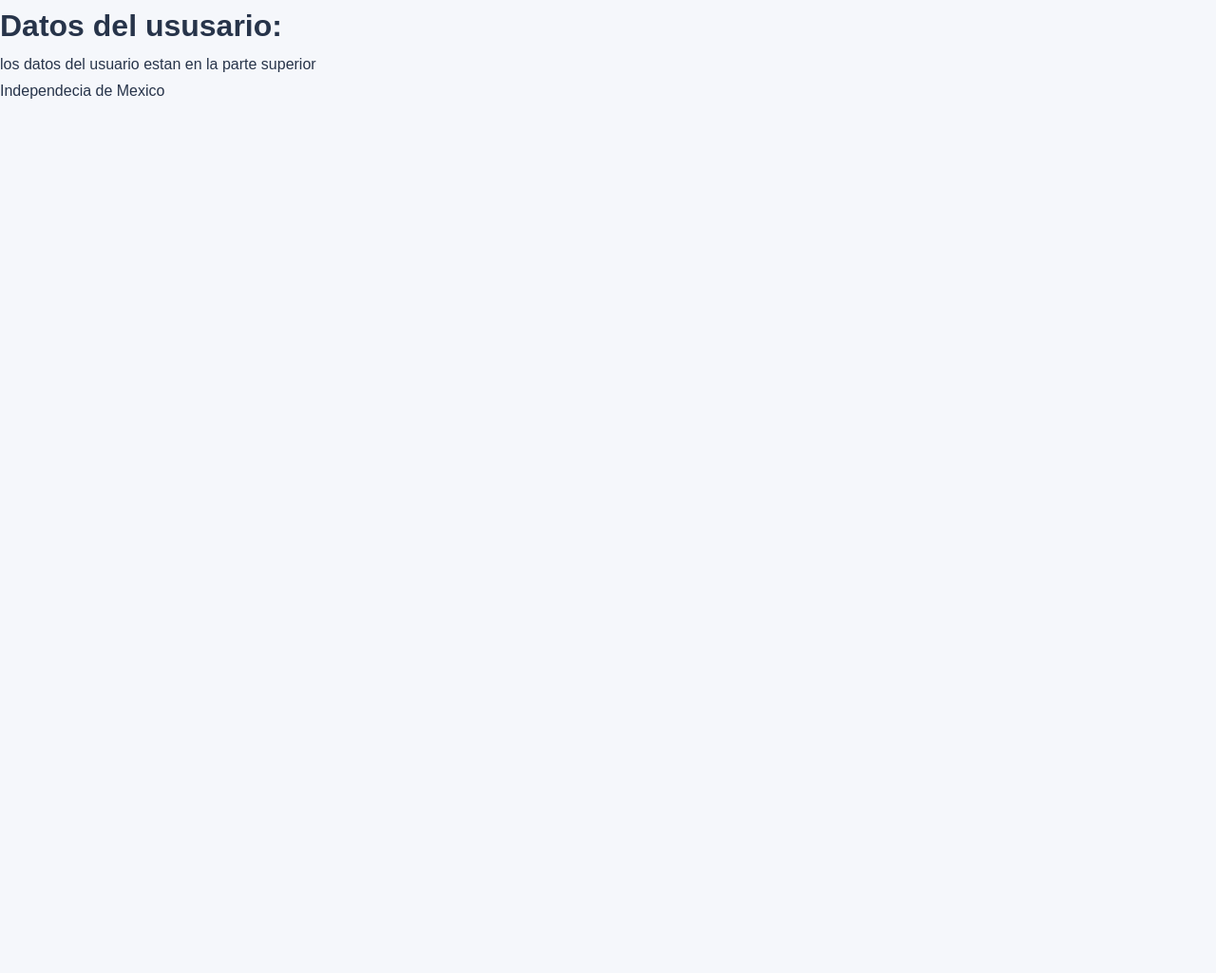
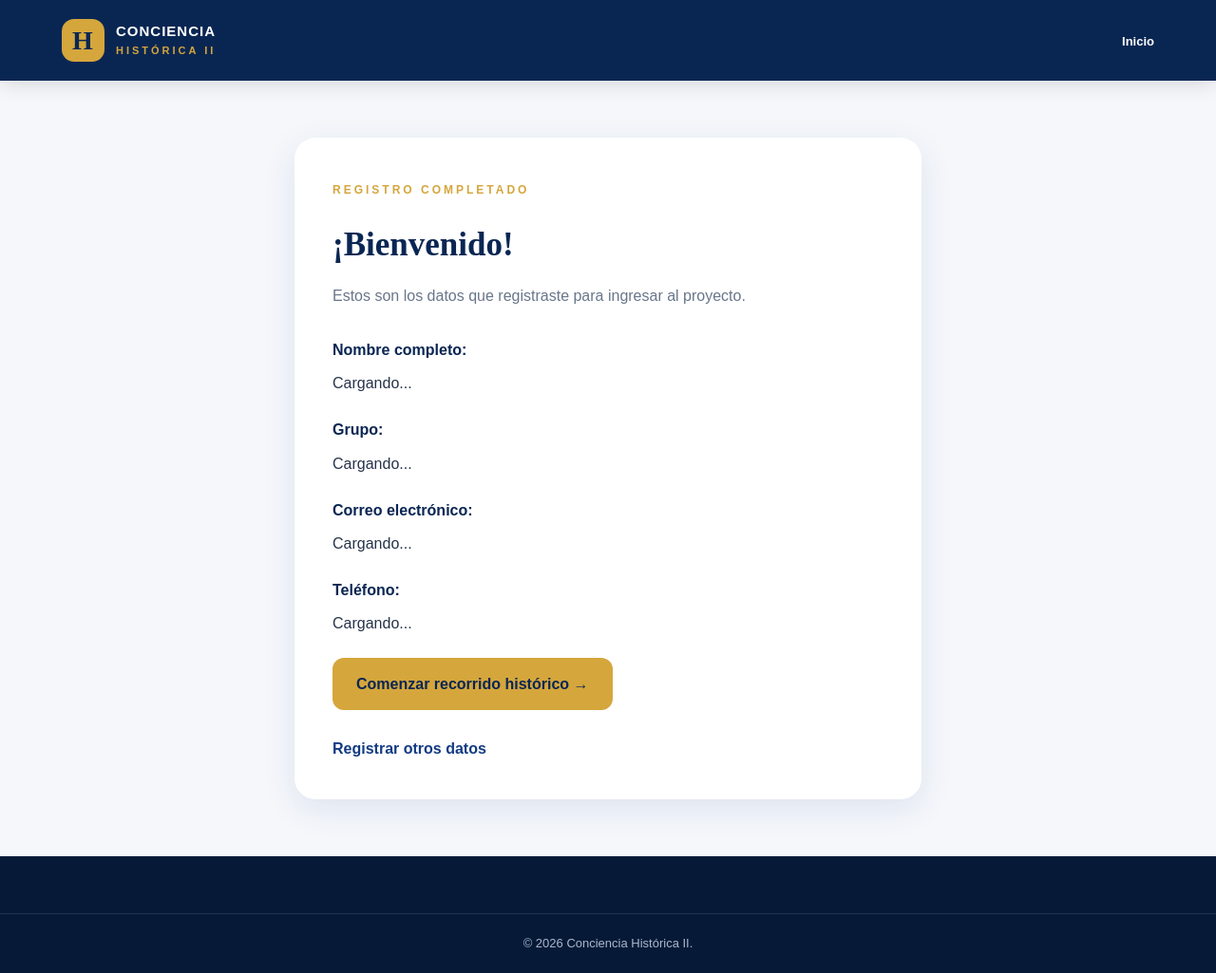
Before and after one commit to Yahir1717/PaginaWebYahir, a plain HTML site: page datos.html in a window 1280 px wide. Shown: the whole page at 95% size. Before the commit the page ends 800 px from the top, so only its background shows below. Drawn offline with Linux system fonts and the light colour scheme.

Commit message:
Revamp datos.html with new structure and content

```diff
--- a/datos.html
+++ b/datos.html
@@ -1,16 +1,136 @@
 <!DOCTYPE html>
-<html lang="en">
+<html lang="es">
+
 <head>
+
     <meta charset="UTF-8">
     <meta name="viewport" content="width=device-width, initial-scale=1.0">
-    <title>Datos</title>
+
+    <title>Datos registrados | Conciencia Histórica II</title>
+
     <link rel="stylesheet" href="disenioPagina.css">
-    <link rel="icon" type="Libro.png" href="Libro.png">
+
+    <script src="js/app.js" defer></script>
+
 </head>
+
 <body>
-    <h1>Datos del ususario:</h1>
-     <p>los datos del usuario estan en la parte superior</p>
 
-     <a href="Pagina1.html">Independecia de Mexico</a>
+    <header class="header">
+
+        <nav class="navbar container">
+
+            <a href="index.html" class="logo">
+
+                <span class="logo-icon">H</span>
+
+                <span>
+                    CONCIENCIA
+                    <small>HISTÓRICA II</small>
+                </span>
+
+            </a>
+
+            <ul class="nav-links">
+
+                <li>
+                    <a href="index.html">Inicio</a>
+                </li>
+
+            </ul>
+
+        </nav>
+
+    </header>
+
+
+    <main>
+
+        <section class="form-section">
+
+            <article class="form-card">
+
+                <span class="section-tag">
+                    REGISTRO COMPLETADO
+                </span>
+
+                <h1>¡Bienvenido!</h1>
+
+                <p>
+                    Estos son los datos que registraste
+                    para ingresar al proyecto.
+                </p>
+
+
+                <div id="informacionUsuario">
+
+                    <div class="form-group">
+
+                        <label>Nombre completo:</label>
+
+                        <p id="datoNombre">Cargando...</p>
+
+                    </div>
+
+
+                    <div class="form-group">
+
+                        <label>Grupo:</label>
+
+                        <p id="datoGrupo">Cargando...</p>
+
+                    </div>
+
+
+                    <div class="form-group">
+
+                        <label>Correo electrónico:</label>
+
+                        <p id="datoCorreo">Cargando...</p>
+
+                    </div>
+
+
+                    <div class="form-group">
+
+                        <label>Teléfono:</label>
+
+                        <p id="datoTelefono">Cargando...</p>
+
+                    </div>
+
+                </div>
+
+
+                <a href="Pagina1.html" class="btn btn-primary">
+                    Comenzar recorrido histórico →
+                </a>
+
+                <br><br>
+
+                <a href="Formulario.html" class="text-link">
+                    Registrar otros datos
+                </a>
+
+            </article>
+
+        </section>
+
+    </main>
+
+
+    <footer class="footer">
+
+        <div class="footer-bottom">
+
+            <p>
+                © 2026 Conciencia Histórica II.
+            </p>
+
+        </div>
+
+    </footer>
+
 </body>
+
 </html>
```
